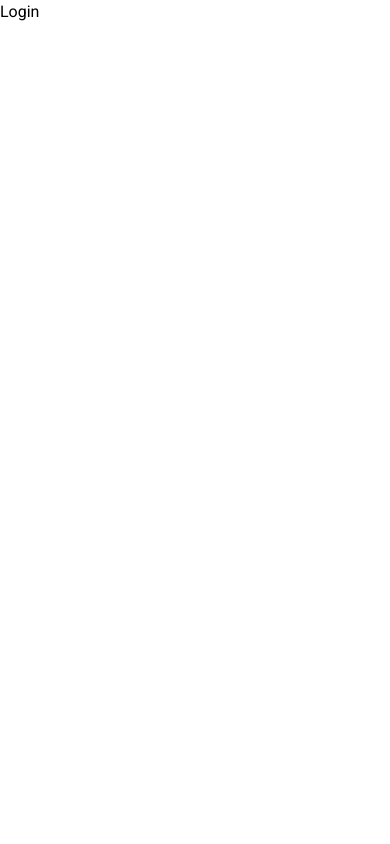
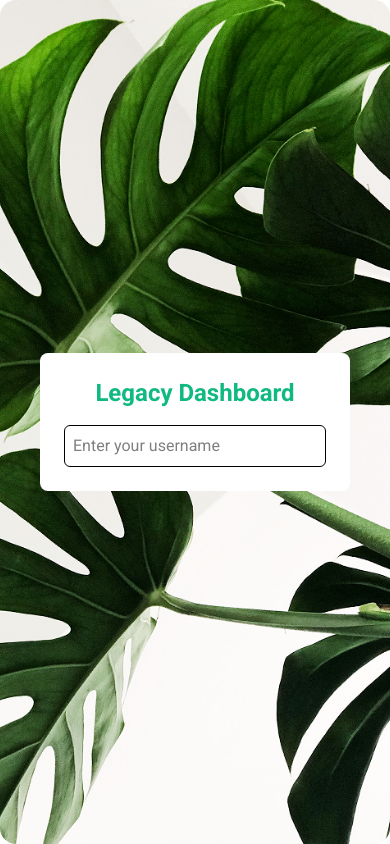
Before and after one commit to WaiYanTun25/legacyfa-dashboard-ui, a React (Vite) app: page /login in a window 390 px wide. Built offline with nearby package versions, Linux system fonts and the light colour scheme.

Commit message:
add login page; implement responsive layout, integrate login image, and enhance form structure

```diff
--- a/src/pages/public/login/Login.tsx
+++ b/src/pages/public/login/Login.tsx
@@ -1,5 +1,49 @@
 import React from "react";
+import login from "@assets/images/login.png";
 
 export const Login = () => {
-  return <div>Login</div>;
+  return (
+    <div className="flex h-screen flex-col md:flex-row">
+      <div className="w-full md:w-1/2 h-full relative rounded-2xl p-10 md:hidden">
+        <div
+          className="absolute inset-0 bg-cover bg-center rounded-2xl"
+          style={{ backgroundImage: `url(${login})` }}
+        ></div>
+        <div className="relative z-10 flex items-center justify-center h-full">
+          <form className="flex flex-col items-center justify-center space-y-4 w-full max-w-md bg-white bg-opacity-75 p-6 rounded-lg">
+            <h1 className="text-2xl font-bold text-primary">
+              Legacy Dashboard
+            </h1>
+            <input
+              type="text"
+              className="border p-2 rounded-md w-full"
+              placeholder="Enter your username"
+            />
+          </form>
+        </div>
+      </div>
+
+      <div className="w-full md:flex items-center justify-center p-6 hidden">
+        <div className="w-full md:w-1/2 flex items-center justify-center m-2">
+          <form className="flex flex-col items-center space-y-4 w-full max-w-md">
+            <h1 className="text-4xl font-bold text-primary">
+              Legacy Dashboard
+            </h1>
+            <input
+              type="text"
+              className="border p-2 rounded-md w-full"
+              placeholder="Enter your username"
+            />
+          </form>
+        </div>
+        <div className="w-full md:w-1/2 h-full">
+          <img
+            src={login}
+            className="w-full h-full object-cover rounded-2xl"
+            alt=""
+          />
+        </div>
+      </div>
+    </div>
+  );
 };
```
Also changed, not shown: src/assets/images/login.png (added).
